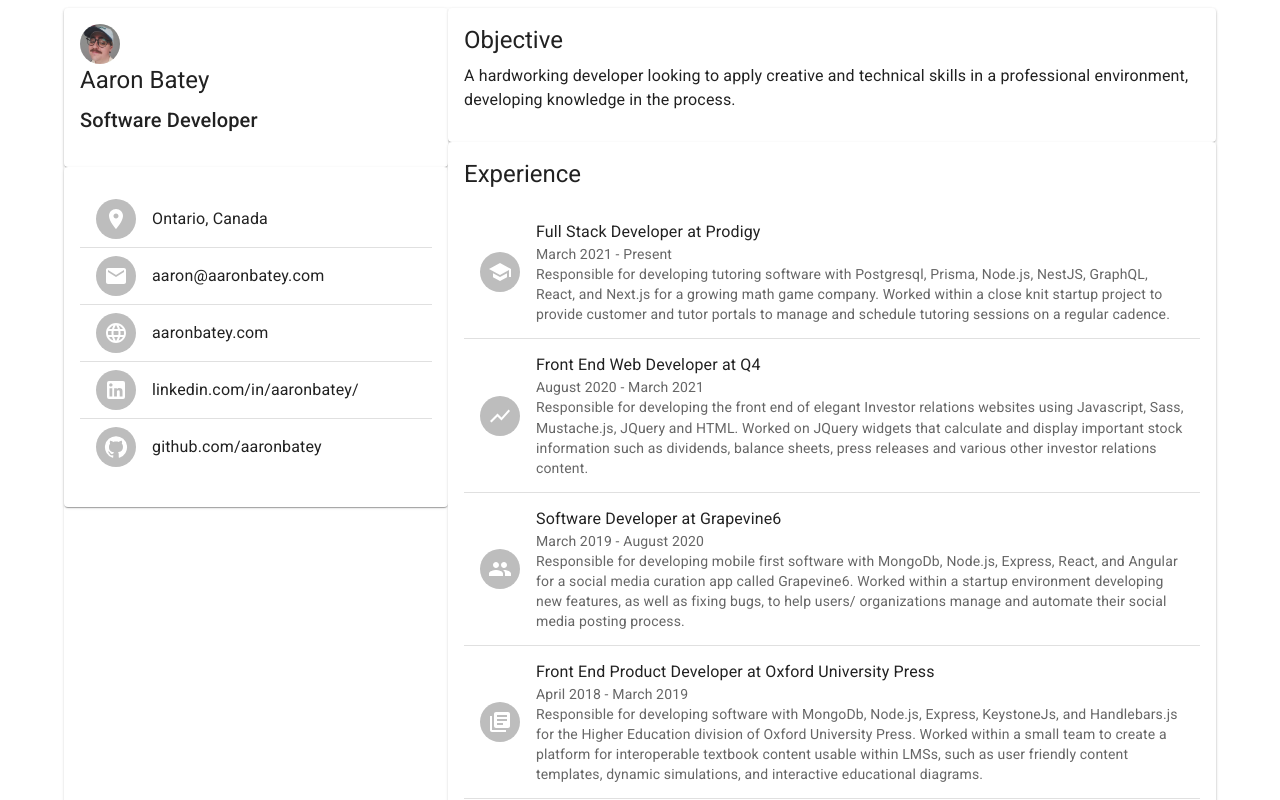
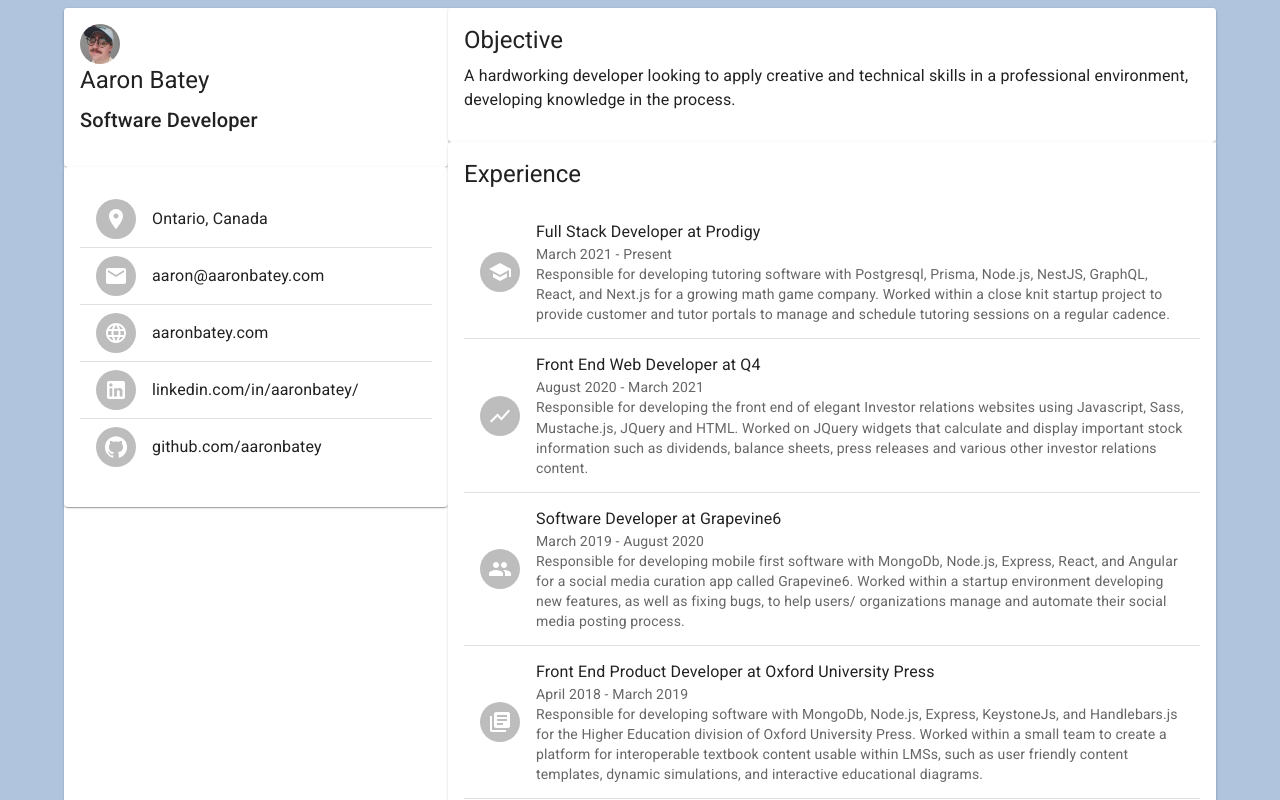
Before and after one commit to aaronbatey/resume, a Next.js app: page /resume in a window 1280 px wide. Shown: the top 800 px of the page. Built offline with nearby package versions, Linux system fonts and the light colour scheme.

Commit message:
add body bg color

```diff
--- /dev/null
+++ b/src/assets/styles.css
@@ -0,0 +1,3 @@
+body {
+  background: lightsteelblue;
+}
--- a/src/pages/_app.tsx
+++ b/src/pages/_app.tsx
@@ -6,6 +6,7 @@ import "@fontsource/roboto/300.css";
 import "@fontsource/roboto/400.css";
 import "@fontsource/roboto/500.css";
 import "@fontsource/roboto/700.css";
+import "../assets/styles.css";
 
 const MyApp = ({ Component, pageProps }: AppProps) => {
   return (
```
